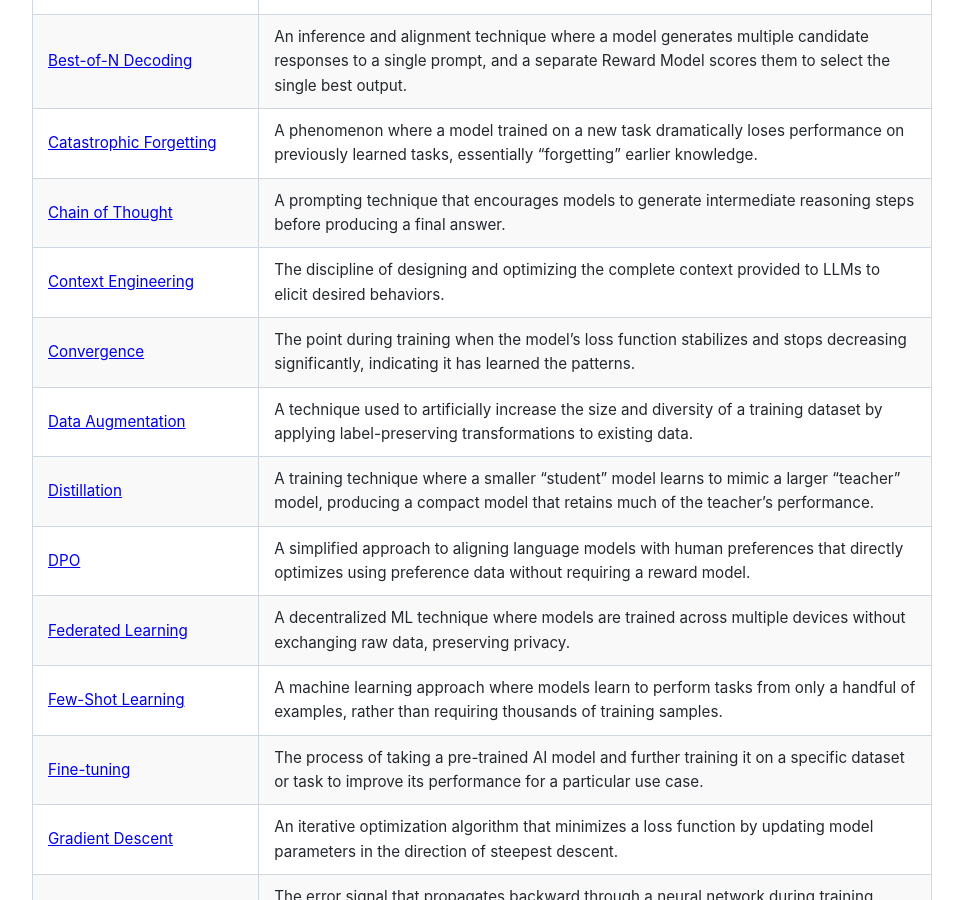
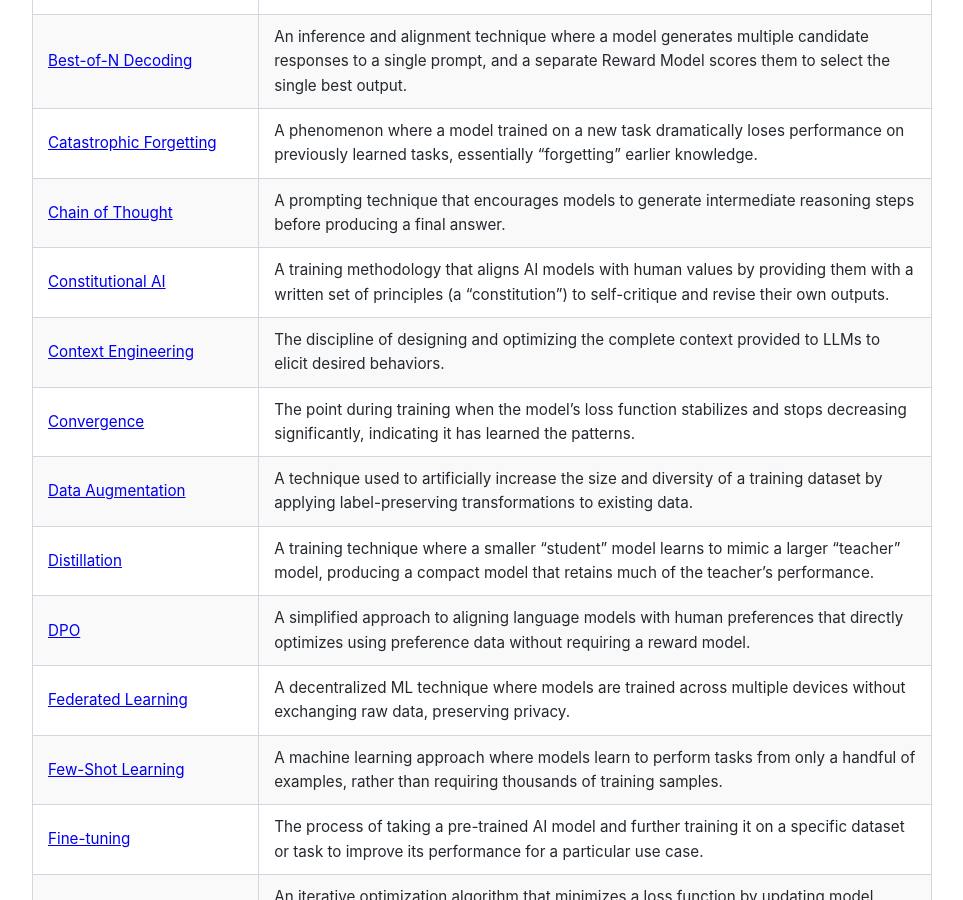
Before and after one commit to alexnubla/ai-dictionary, a Jekyll site: the page built from categories/training.md, in a window 1280 px wide and 900 px high, scrolled down 888 px. Shown: the whole window, without its empty margins (158-1121 px from the left). Built offline with Jekyll 4.4.1, drawn with Linux system fonts in a browser that asks for light colours.

Commit message:
Update training.md

```diff
--- a/categories/training.md
+++ b/categories/training.md
@@ -27,6 +27,7 @@ Training encompasses several phases:
 | [Best-of-N Decoding](/ai-dictionary/terms/best-of-n/) | An inference and alignment technique where a model generates multiple candidate responses to a single prompt, and a separate Reward Model scores them to select the single best output. |
 | [Catastrophic Forgetting](/ai-dictionary/terms/catastrophic-forgetting/) | A phenomenon where a model trained on a new task dramatically loses performance on previously learned tasks, essentially "forgetting" earlier knowledge. |
 | [Chain of Thought](/ai-dictionary/terms/chain-of-thought/) | A prompting technique that encourages models to generate intermediate reasoning steps before producing a final answer. |
+| [Constitutional AI](/ai-dictionary/terms/constitutional-ai/) | A training methodology that aligns AI models with human values by providing them with a written set of principles (a "constitution") to self-critique and revise their own outputs. |
 | [Context Engineering](/ai-dictionary/terms/context-engineering/) | The discipline of designing and optimizing the complete context provided to LLMs to elicit desired behaviors. |
 | [Convergence](/ai-dictionary/terms/convergence/) | The point during training when the model's loss function stabilizes and stops decreasing significantly, indicating it has learned the patterns. |
 | [Data Augmentation](/ai-dictionary/terms/data-augmentation/) | A technique used to artificially increase the size and diversity of a training dataset by applying label-preserving transformations to existing data. |
```
